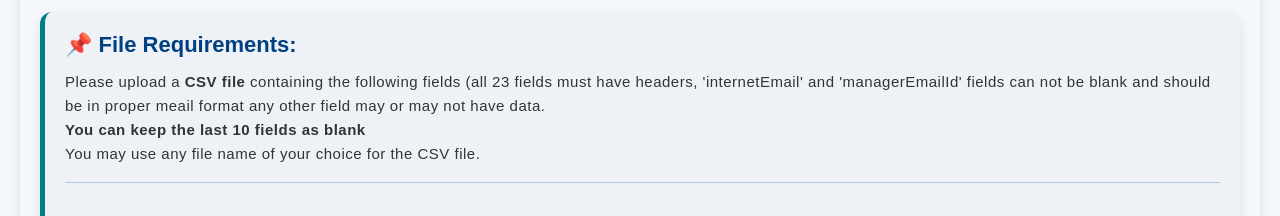
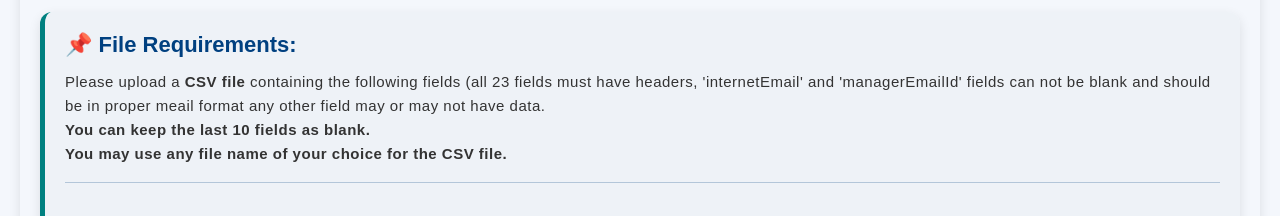
Before and after one commit to rahulapps29/flip_front, a React (Vite) app: page /upload in a window 1280 px wide. Shown: the part 270-486 px from the top of the page. Built offline with nearby package versions, Linux system fonts and the light colour scheme; sample sign-in values are in the browser's storage.

Commit message:
minor change

```diff
--- a/src/pages/Home.jsx
+++ b/src/pages/Home.jsx
@@ -107,13 +107,13 @@ const UploadPage = () => {
       <div className="upload-instructions">
         <h2 className="instructions-title">📌 File Requirements:</h2>
         <p className="instructions-text">
-          Please upload a <strong>CSV file</strong> containing the following fields (all 23 fields must have headers, 'internetEmail' and 'managerEmailId' fields can not be blank and should be in proper meail format any other field may or may not have data.<br /> <strong>You can keep the last 10 fields as blank</strong>
+          Please upload a <strong>CSV file</strong> containing the following fields (all 23 fields must have headers, 'internetEmail' and 'managerEmailId' fields can not be blank and should be in proper meail format any other field may or may not have data.<br /> <strong>You can keep the last 10 fields as blank.</strong>
 
 
 
 
           <br />
-          You may use any file name of your choice for the CSV file.
+          <strong> You may use any file name of your choice for the CSV file.</strong>
         </p>
         <hr />
         <p className="instructions-subtitle">
```
